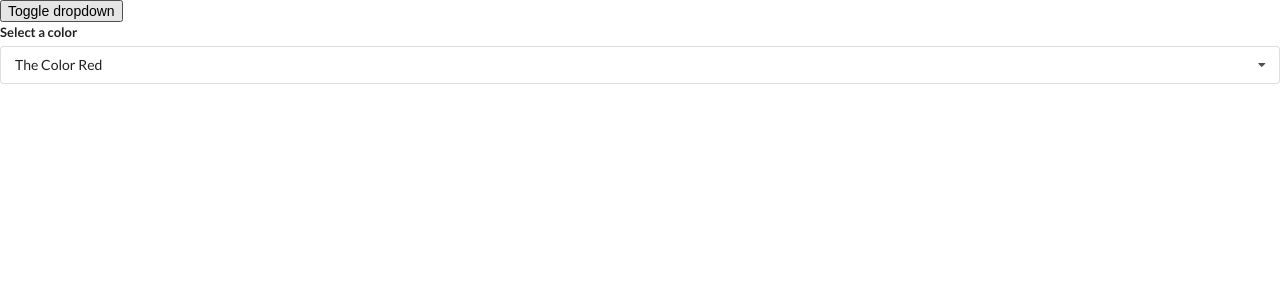
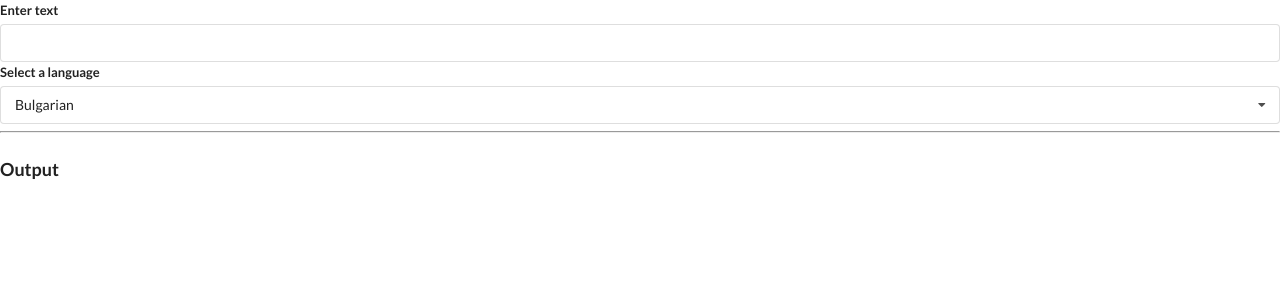
Before and after one commit to elichkaa/LearningReact, a React (Create React App) app in the folder widgets/: page / in a window 1280 px wide. Shown: the top 300 px of the page. Built offline with nearby package versions, Linux system fonts and the light colour scheme; no server answers.

Commit message:
Finish hooks (lecture 12)

```diff
--- a/widgets/src/components/App.js
+++ b/widgets/src/components/App.js
@@ -2,10 +2,8 @@
 import Accordion from "./Accordion";
 import Counter from "./Counter";
 import Search from "./Search";
+import Translate from "./Translate";
 import Dropdown from "./Dropdown";
-
-const query =
-	"http://en.wikipedia.org/w/api.php?action=query&list=search&format=json&srsearch=programming";
 
 const items = [
 	{
@@ -38,12 +36,14 @@
 ];
 
 const App = () => {
-	const [selected, setSelected] = useState(options[0]);
-	const [showDropdown, setShowDropdown] = useState(true);
+	//const [selected, setSelected] = useState(options[0]);
+	//const [showDropdown, setShowDropdown] = useState(true);
 
 	return (
 		<div>
-			<button onClick={() => setShowDropdown(!showDropdown)}>
+			<Translate />
+
+			{/* <button onClick={() => setShowDropdown(!showDropdown)}>
 				Toggle dropdown
 			</button>
 			{showDropdown ? (
@@ -52,7 +52,7 @@
 					onSelectedChange={setSelected}
 					options={options}
 				/>
-			) : null}
+			) : null} */}
 
 			{/* <Search />
 			<Accordion items={items} />
--- /dev/null
+++ b/widgets/src/components/Convert.js
@@ -0,0 +1,43 @@
+import React, { useState, useEffect } from "react";
+import axios from "axios";
+
+const Convert = ({ language, text }) => {
+	const [translated, setTranslated] = useState("");
+	const [debouncedText, setDebouncedText] = useState(text);
+
+	useEffect(() => {
+		const timerId = setTimeout(() => {
+			setDebouncedText(text);
+		}, 500);
+
+		return () => {
+			clearTimeout(timerId);
+		};
+	}, [text]);
+
+	useEffect(() => {
+		const doTranslation = async () => {
+			const { data } = await axios.post(
+				"https://translation.googleapis.com/language/translate/v2",
+				{},
+				{
+					params: {
+						key: "AIzaSyCHUCmpR7cT_yDFHC98CZJy2LTms-IwDlM",
+						q: debouncedText,
+						target: language.value,
+					},
+				}
+			);
+
+			setTranslated(data.data.translations[0].translatedText);
+		};
+		doTranslation();
+	}, [language, debouncedText]);
+	return (
+		<div>
+			<h1 className="ui header">{translated}</h1>
+		</div>
+	);
+};
+
+export default Convert;
--- a/widgets/src/components/Dropdown.js
+++ b/widgets/src/components/Dropdown.js
@@ -1,6 +1,6 @@
 import React, { useState, useEffect, useRef } from "react";
 
-const Dropdown = ({ options, selected, onSelectedChange }) => {
+const Dropdown = ({ options, selected, onSelectedChange, label }) => {
 	const [open, setOpen] = useState(false);
 	const ref = useRef();
 
@@ -40,7 +40,7 @@
 	return (
 		<div ref={ref} className="ui form">
 			<div className="field">
-				<label className="label">Select a color</label>
+				<label className="label">{label}</label>
 				<div
 					onClick={() => setOpen(!open)}
 					className={`ui selection dropdown ${
--- /dev/null
+++ b/widgets/src/components/Translate.js
@@ -0,0 +1,50 @@
+import React, { useState } from "react";
+import Dropdown from "./Dropdown";
+import Convert from "./Convert";
+
+const options = [
+	{
+		label: "Bulgarian",
+		value: "bg",
+	},
+	{
+		label: "Arabic",
+		value: "ar",
+	},
+	{
+		label: "Hindi",
+		value: "hi",
+	},
+];
+
+const Translate = () => {
+	const [language, setLanguage] = useState(options[0]);
+	const [text, setText] = useState("");
+
+	return (
+		<div>
+			<div className="ui form">
+				<div className="field">
+					<label>Enter text</label>
+					<input
+						value={text}
+						onChange={(e) => setText(e.target.value)}
+						type="text"
+					/>
+				</div>
+			</div>
+
+			<Dropdown
+				label="Select a language"
+				selected={language}
+				onSelectedChange={setLanguage}
+				options={options}
+			/>
+			<hr />
+			<h3 className="ui header">Output</h3>
+			<Convert text={text} language={language} />
+		</div>
+	);
+};
+
+export default Translate;
```
